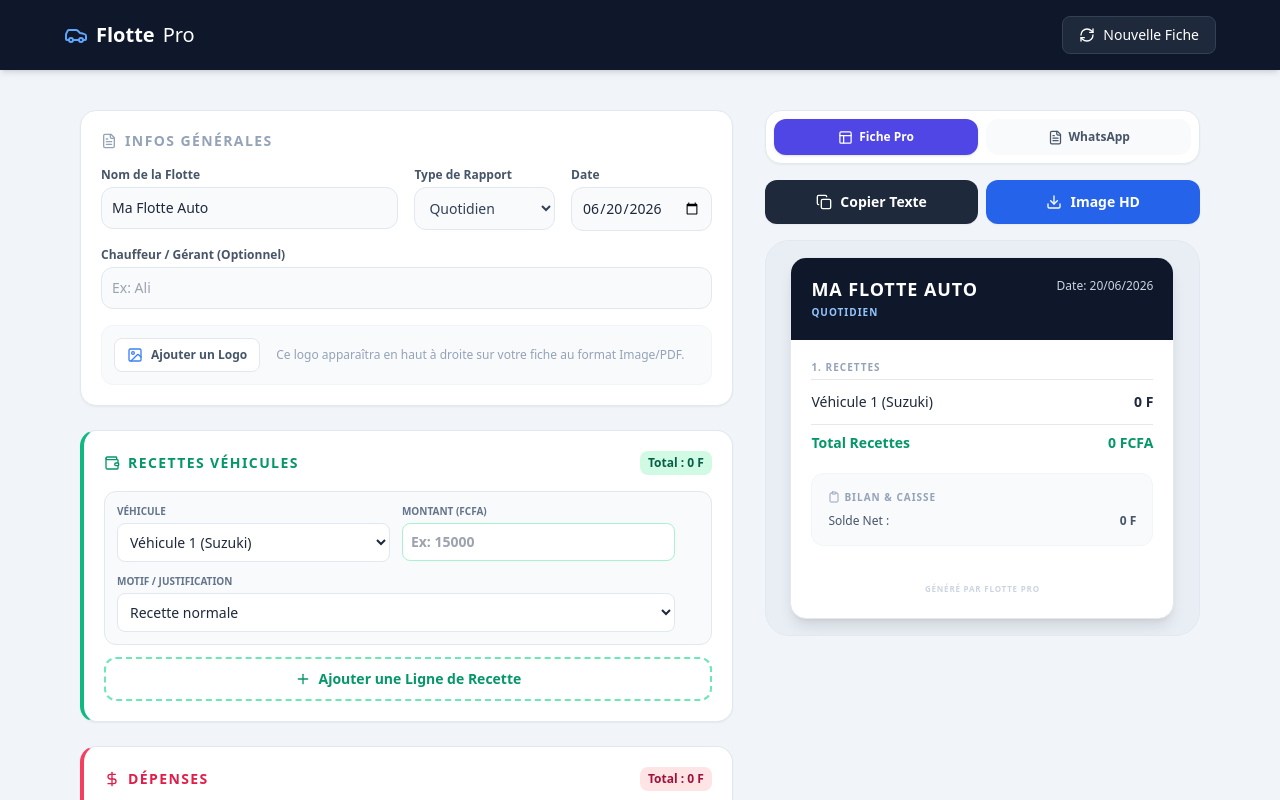
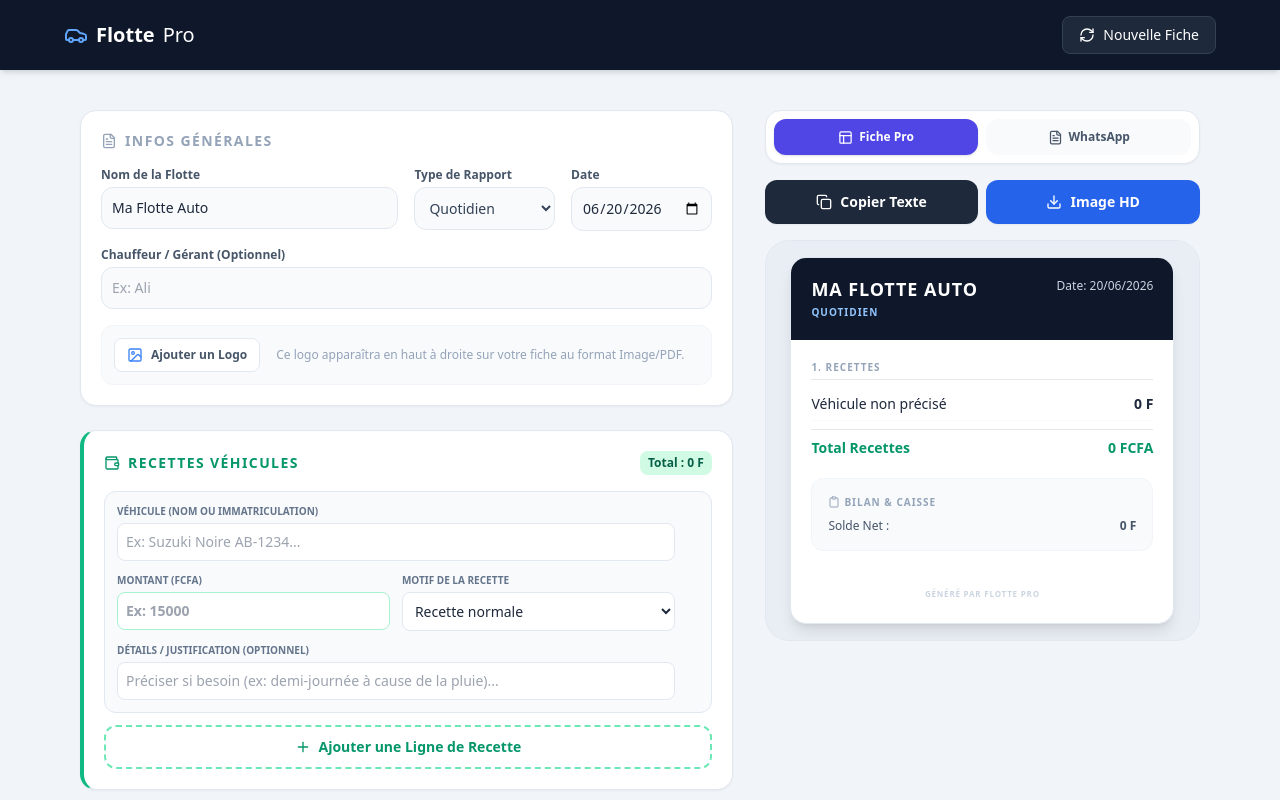
Before and after one commit to ehuie-jd/RAPPORT-VTC, a React (Vite) app: page / in a window 1280 px wide. Shown: the top 800 px of the page. Built offline with nearby package versions, Linux system fonts and the light colour scheme; the HTML template or start-up script is replaced by a standard one.

Commit message:
Update App.jsx

```diff
--- a/src/App.jsx
+++ b/src/App.jsx
@@ -5,10 +5,6 @@ import {
   FileText, Layout, Share2, History, Banknote, Bell, AlertTriangle, TrendingUp,
   Image as ImageIcon, X
 } from 'lucide-react';
-
-const VEHICULES_DEFAUT = [
-  "Véhicule 1 (Suzuki)", "Véhicule 2 (Toyota)", "Véhicule 3 (Kia)", "Autre..."
-];
 
 const DEPENSES_DEFAUT = [
   "Carburant", "Lavage", "Réparation / Garage", "Vidange", "Frais de route", "Autre..."
@@ -40,7 +36,7 @@ export default function App() {
     date: new Date().toISOString().split('T')[0],
     flotteName: 'Ma Flotte Auto',
     chauffeur: '',
-    recettes: [{ id: Date.now(), vehicule: VEHICULES_DEFAUT[0], montant: '', motif: MOTIFS_RECETTE[0], detail: '' }],
+    recettes: [{ id: Date.now(), vehicule: '', montant: '', motif: MOTIFS_RECETTE[0], justification: '' }],
     depenses: [],
     dettes: [],
     creances: [],
@@ -120,7 +116,7 @@ export default function App() {
   const addRecette = () => {
     setFormData(prev => ({
       ...prev,
-      recettes: [...prev.recettes, { id: Date.now(), vehicule: VEHICULES_DEFAUT[0], montant: '', motif: MOTIFS_RECETTE[0], detail: '' }]
+      recettes: [...prev.recettes, { id: Date.now(), vehicule: '', montant: '', motif: MOTIFS_RECETTE[0], justification: '' }]
     }));
   };
 
@@ -214,7 +210,7 @@ export default function App() {
         date: new Date().toISOString().split('T')[0],
         flotteName: formData.flotteName,
         chauffeur: '',
-        recettes: [{ id: Date.now(), vehicule: VEHICULES_DEFAUT[0], montant: '', motif: MOTIFS_RECETTE[0], detail: '' }],
+        recettes: [{ id: Date.now(), vehicule: '', montant: '', motif: MOTIFS_RECETTE[0], justification: '' }],
         depenses: [],
         dettes: [],
         creances: [],
@@ -252,17 +248,21 @@ export default function App() {
 
     text += `💰 *RECETTES VÉHICULES*\n`;
     d.recettes.forEach(r => {
-      const nom = r.vehicule === 'Autre...' ? r.detail : r.vehicule;
-      const motif = r.motif === 'Autre...' ? r.detail : r.motif;
-      text += `• ${nom} : *${formatArgent(r.montant)} FCFA* ${motif !== 'Recette normale' ? `_(${motif})_` : ''}\n`;
+      const nom = r.vehicule || 'Véhicule non précisé';
+      const motif = r.motif === 'Autre...' ? '' : r.motif;
+      const justif = r.justification ? `(${r.justification})` : '';
+      const motifText = motif && motif !== 'Recette normale' ? `_[${motif}]_` : '';
+      text += `• ${nom} : *${formatArgent(r.montant)} FCFA* ${motifText} ${justif}\n`;
     });
     text += `💵 *Total Recettes : ${formatArgent(totaux.recettes)} FCFA*\n\n`;
 
     if (d.depenses.length > 0) {
       text += `💸 *DÉPENSES*\n`;
       d.depenses.forEach(dep => {
-        const type = dep.type === 'Autre...' ? dep.detail : dep.type;
-        text += `• ${type} : *-${formatArgent(dep.montant)} FCFA*\n`;
+        const type = dep.type === 'Autre...' ? (dep.customType || 'Autre') : dep.type;
+        const detail = dep.detail ? `(${dep.detail})` : '';
+        const nomDepense = [type, detail].filter(Boolean).join(' ');
+        text += `• ${nomDepense} : *-${formatArgent(dep.montant)} FCFA*\n`;
       });
       text += `🔻 *Total Dépenses : ${formatArgent(totaux.depenses)} FCFA*\n\n`;
     }
@@ -431,24 +431,23 @@ export default function App() {
                     <button onClick={() => removeRecette(r.id)} className="absolute top-2 right-2 text-red-400 hover:text-red-600"><Trash2 size={16}/></button>
                   )}
                   <div className="grid grid-cols-1 sm:grid-cols-2 gap-3 pr-6">
-                    <div>
-                      <label className="text-[10px] uppercase font-bold text-slate-500 block mb-1">Véhicule</label>
-                      <select value={r.vehicule} onChange={(e) => updateRecette(r.id, 'vehicule', e.target.value)} className="w-full p-2 bg-white border border-slate-200 rounded-lg text-sm font-medium outline-none">
-                        {VEHICULES_DEFAUT.map(opt => <option key={opt}>{opt}</option>)}
-                      </select>
-                      {r.vehicule === 'Autre...' && (
-                        <input type="text" placeholder="Saisir le nom..." value={r.detail} onChange={e => updateRecette(r.id, 'detail', e.target.value)} className="w-full mt-2 p-2 bg-white border border-slate-200 rounded-lg text-sm outline-none" />
-                      )}
+                    <div className="sm:col-span-2">
+                      <label className="text-[10px] uppercase font-bold text-slate-500 block mb-1">Véhicule (Nom ou Immatriculation)</label>
+                      <input type="text" placeholder="Ex: Suzuki Noire AB-1234..." value={r.vehicule} onChange={(e) => updateRecette(r.id, 'vehicule', e.target.value)} className="w-full p-2 bg-white border border-slate-200 rounded-lg text-sm font-medium outline-none focus:border-emerald-500" />
                     </div>
                     <div>
                       <label className="text-[10px] uppercase font-bold text-slate-500 block mb-1">Montant (FCFA)</label>
-                      <input type="number" placeholder="Ex: 15000" value={r.montant} onChange={(e) => updateRecette(r.id, 'montant', e.target.value)} className="w-full p-2 bg-white border border-emerald-200 rounded-lg text-sm font-bold text-emerald-700 outline-none" />
+                      <input type="number" placeholder="Ex: 15000" value={r.montant} onChange={(e) => updateRecette(r.id, 'montant', e.target.value)} className="w-full p-2 bg-white border border-emerald-200 rounded-lg text-sm font-bold text-emerald-700 outline-none focus:border-emerald-500" />
+                    </div>
+                    <div>
+                       <label className="text-[10px] uppercase font-bold text-slate-500 block mb-1">Motif de la recette</label>
+                       <select value={r.motif} onChange={(e) => updateRecette(r.id, 'motif', e.target.value)} className="w-full p-2 bg-white border border-slate-200 rounded-lg text-sm font-medium outline-none focus:border-emerald-500">
+                         {MOTIFS_RECETTE.map(opt => <option key={opt}>{opt}</option>)}
+                       </select>
                     </div>
                     <div className="sm:col-span-2">
-                       <label className="text-[10px] uppercase font-bold text-slate-500 block mb-1">Motif / Justification</label>
-                       <select value={r.motif} onChange={(e) => updateRecette(r.id, 'motif', e.target.value)} className="w-full p-2 bg-white border border-slate-200 rounded-lg text-sm font-medium outline-none">
-                         {MOTIFS_RECETTE.map(opt => <option key={opt}>{opt}</option>)}
-                       </select>
+                       <label className="text-[10px] uppercase font-bold text-slate-500 block mb-1">Détails / Justification (Optionnel)</label>
+                       <input type="text" placeholder="Préciser si besoin (ex: demi-journée à cause de la pluie)..." value={r.justification} onChange={(e) => updateRecette(r.id, 'justification', e.target.value)} className="w-full p-2 bg-white border border-slate-200 rounded-lg text-sm outline-none focus:border-emerald-500" />
                     </div>
                   </div>
                 </div>
@@ -473,16 +472,20 @@ export default function App() {
                   <div className="grid grid-cols-1 sm:grid-cols-2 gap-3 pr-6">
                     <div>
                       <label className="text-[10px] uppercase font-bold text-slate-500 block mb-1">Motif de dépense</label>
-                      <select value={d.type} onChange={(e) => updateDepense(d.id, 'type', e.target.value)} className="w-full p-2 bg-white border border-slate-200 rounded-lg text-sm font-medium outline-none">
+                      <select value={d.type} onChange={(e) => updateDepense(d.id, 'type', e.target.value)} className="w-full p-2 bg-white border border-slate-200 rounded-lg text-sm font-medium outline-none focus:border-rose-500">
                         {DEPENSES_DEFAUT.map(opt => <option key={opt}>{opt}</option>)}
                       </select>
                       {d.type === 'Autre...' && (
-                        <input type="text" placeholder="Précisez..." value={d.detail} onChange={e => updateDepense(d.id, 'detail', e.target.value)} className="w-full mt-2 p-2 bg-white border border-slate-200 rounded-lg text-sm outline-none" />
+                        <input type="text" placeholder="Quelle dépense ?" value={d.customType || ''} onChange={e => updateDepense(d.id, 'customType', e.target.value)} className="w-full mt-2 p-2 bg-white border border-slate-200 rounded-lg text-sm outline-none focus:border-rose-500" />
                       )}
                     </div>
                     <div>
                       <label className="text-[10px] uppercase font-bold text-slate-500 block mb-1">Montant (FCFA)</label>
-                      <input type="number" placeholder="Ex: 5000" value={d.montant} onChange={(e) => updateDepense(d.id, 'montant', e.target.value)} className="w-full p-2 bg-white border border-rose-200 rounded-lg text-sm font-bold text-rose-700 outline-none" />
+                      <input type="number" placeholder="Ex: 5000" value={d.montant} onChange={(e) => updateDepense(d.id, 'montant', e.target.value)} className="w-full p-2 bg-white border border-rose-200 rounded-lg text-sm font-bold text-rose-700 outline-none focus:border-rose-500" />
+                    </div>
+                    <div className="sm:col-span-2">
+                       <label className="text-[10px] uppercase font-bold text-slate-500 block mb-1">Détails de la dépense</label>
+                       <input type="text" placeholder="Précisez (ex: nom du garage, type de pièce)..." value={d.detail || ''} onChange={e => updateDepense(d.id, 'detail', e.target.value)} className="w-full p-2 bg-white border border-slate-200 rounded-lg text-sm outline-none focus:border-rose-500" />
                     </div>
                   </div>
                 </div>
@@ -697,9 +700,17 @@ export default function App() {
                   <div>
                     <h4 className="text-[10px] font-bold text-slate-400 uppercase tracking-widest mb-2 border-b pb-1">1. Recettes</h4>
                     {formData.recettes.map(r => (
-                      <div key={r.id} className="flex justify-between items-center text-sm py-1">
-                        <span className="font-medium">{r.vehicule === 'Autre...' ? r.detail : r.vehicule}</span>
-                        <span className="font-bold">{formatArgent(r.montant)} F</span>
+                      <div key={r.id} className="flex justify-between items-start text-sm py-1.5 border-b border-slate-50 last:border-0">
+                        <div className="flex flex-col">
+                          <span className="font-medium text-slate-800">{r.vehicule || 'Véhicule non précisé'}</span>
+                          {(r.motif !== 'Recette normale' || r.justification) && (
+                            <span className="text-[10px] text-slate-500 mt-0.5">
+                              {r.motif !== 'Recette normale' && <span className="text-emerald-600 bg-emerald-50 px-1 py-0.5 rounded mr-1">{r.motif}</span>}
+                              {r.justification}
+                            </span>
+                          )}
+                        </div>
+                        <span className="font-bold whitespace-nowrap ml-2">{formatArgent(r.montant)} F</span>
                       </div>
                     ))}
                     <div className="flex justify-between items-center text-sm mt-2 pt-2 border-t font-bold text-emerald-600">
@@ -712,9 +723,12 @@ export default function App() {
                     <div>
                       <h4 className="text-[10px] font-bold text-slate-400 uppercase tracking-widest mb-2 border-b pb-1">2. Dépenses</h4>
                       {formData.depenses.map(d => (
-                        <div key={d.id} className="flex justify-between items-center text-sm py-1 text-slate-600">
-                          <span>{d.type === 'Autre...' ? d.detail : d.type}</span>
-                          <span className="font-bold text-rose-500">-{formatArgent(d.montant)} F</span>
+                        <div key={d.id} className="flex justify-between items-start text-sm py-1.5 text-slate-600 border-b border-slate-50 last:border-0">
+                          <div className="flex flex-col">
+                            <span className="font-medium">{d.type === 'Autre...' ? (d.customType || 'Autre') : d.type}</span>
+                            {d.detail && <span className="text-[10px] text-slate-400 mt-0.5">{d.detail}</span>}
+                          </div>
+                          <span className="font-bold text-rose-500 whitespace-nowrap ml-2">-{formatArgent(d.montant)} F</span>
                         </div>
                       ))}
                       <div className="flex justify-between items-center text-sm mt-2 pt-2 border-t font-bold text-rose-600">
```
